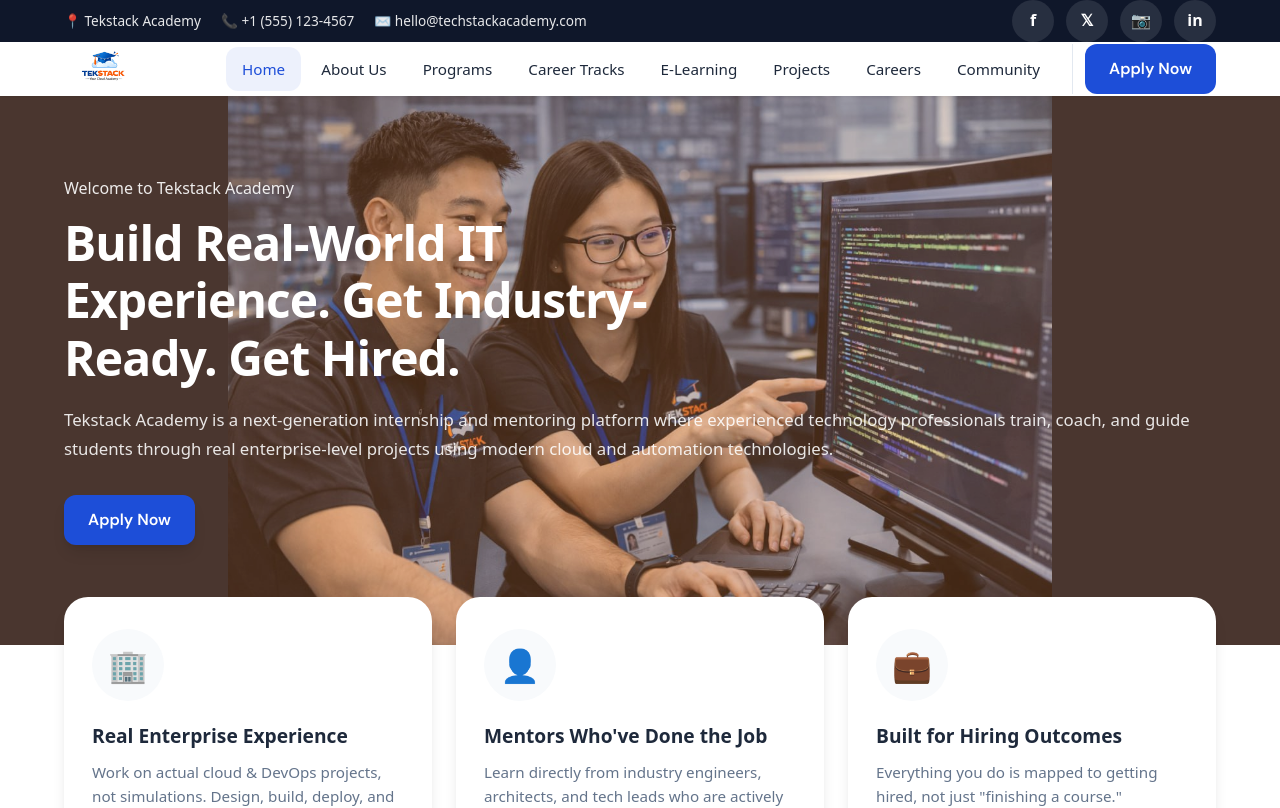
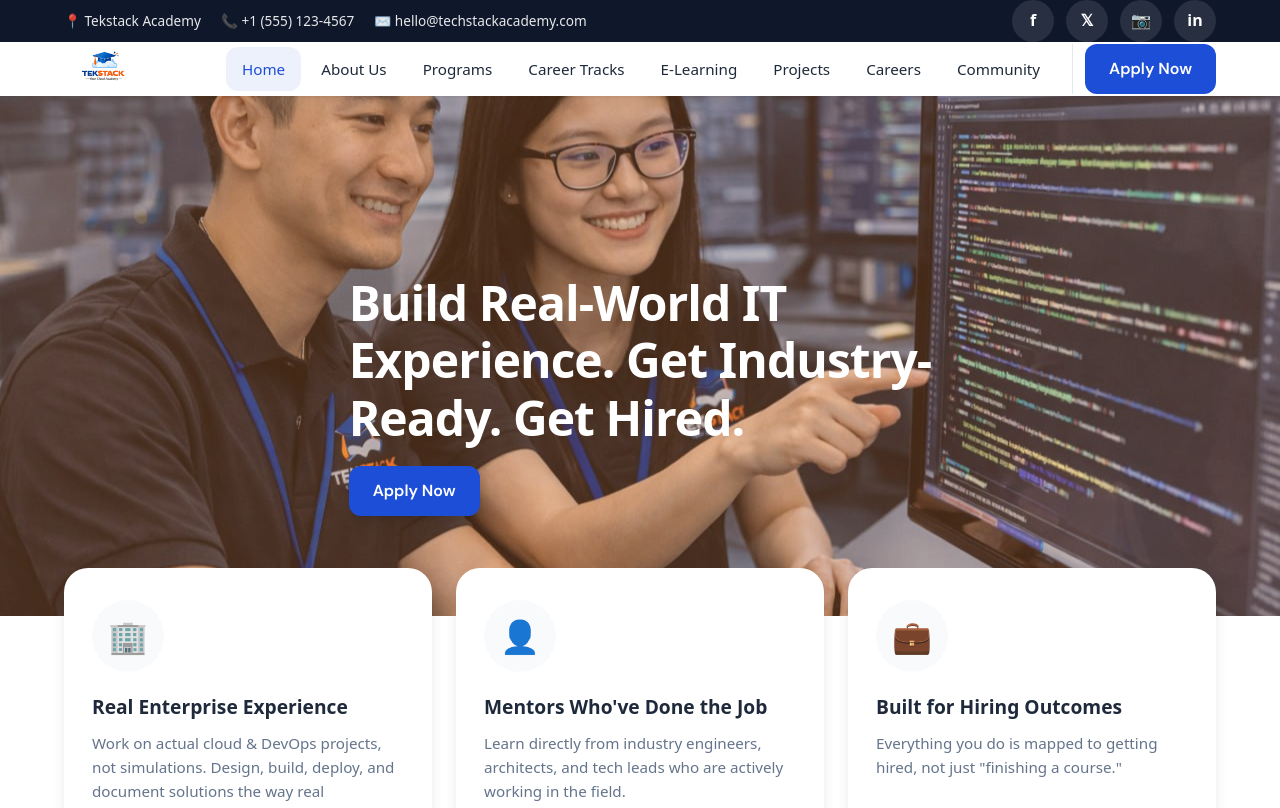
Before and after one commit to nhockcuncon77/TeckStack-Academy, a React (Vite) app in the folder client/: page / in a window 1280 px wide. Shown: the top 808 px of the page. Built offline with nearby package versions, Linux system fonts and the light colour scheme; no server answers.

Commit message:
Hero: remove welcome and paragraph, move title to bottom, slider cover to fill
Co-authored-by: Cursor <cursoragent@cursor.com>

```diff
--- a/client/src/pages/Home.css
+++ b/client/src/pages/Home.css
@@ -1,9 +1,9 @@
-/* Hero slider: background images + light orange overlay (25%) + white text */
+/* Hero slider: background images fill frame; overlay + text at bottom */
 .hero {
   position: relative;
   min-height: 520px;
   display: flex;
-  align-items: center;
+  align-items: flex-end;
   padding: 80px 0 100px;
   overflow: hidden;
 }
@@ -20,10 +20,9 @@
 .hero-slide {
   position: absolute;
   inset: 0;
-  background-size: contain;
+  background-size: cover;
   background-position: center;
   background-repeat: no-repeat;
-  background-color: var(--primary-darker);
   opacity: 0;
   transition: opacity 0.6s ease;
 }
@@ -48,6 +47,7 @@
   position: relative;
   max-width: 640px;
   z-index: 2;
+  padding-bottom: 56px;
 }
 
 .hero-dots {
@@ -79,12 +79,6 @@
   background: white;
 }
 
-.hero-welcome {
-  font-size: 1rem;
-  color: rgba(255, 255, 255, 0.9);
-  margin-bottom: 0.75rem;
-}
-
 .hero-title {
   font-size: clamp(2rem, 4.5vw, 3rem);
   font-weight: 700;
@@ -92,13 +86,6 @@
   letter-spacing: -0.02em;
   color: white;
   margin-bottom: 1.25rem;
-}
-
-.hero-subtitle {
-  font-size: 1.05rem;
-  color: rgba(255, 255, 255, 0.88);
-  line-height: 1.7;
-  margin-bottom: 2rem;
 }
 
 .hero-cta-btn {
--- a/client/src/pages/Home.jsx
+++ b/client/src/pages/Home.jsx
@@ -104,7 +104,6 @@ export default function Home() {
         </div>
         <div className="hero-overlay hero-overlay--orange" />
         <div className="container hero-inner">
-          <p className="hero-welcome">Welcome to Tekstack Academy</p>
           <h1 className="hero-title">
             Build Real-World IT
             <br />
@@ -112,12 +111,6 @@ export default function Home() {
             <br />
             Ready. Get Hired.
           </h1>
-          <p className="hero-subtitle">
-            Tekstack Academy is a next-generation internship and mentoring platform
-            where experienced technology professionals train, coach, and guide students
-            through real enterprise-level projects using modern cloud and automation
-            technologies.
-          </p>
           <Link to="/apply" className="btn btn-primary hero-cta-btn">
             Apply Now
           </Link>
```
